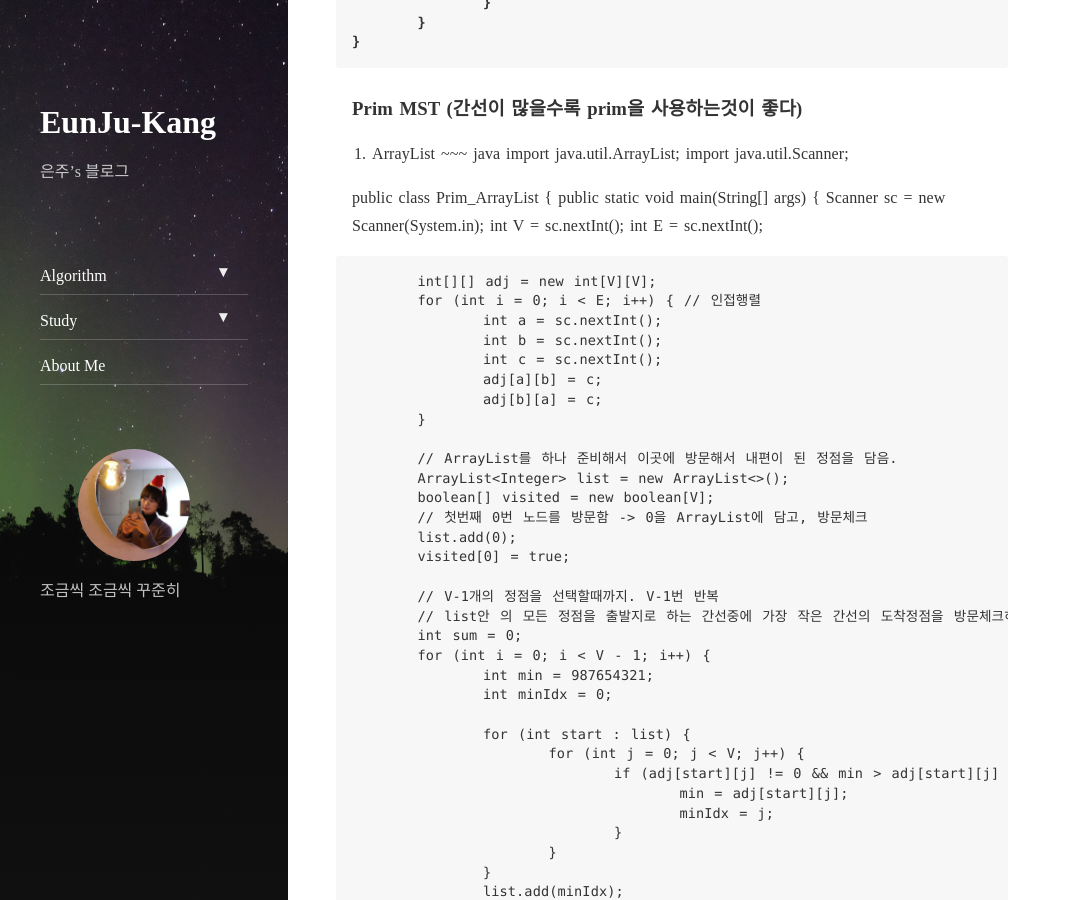
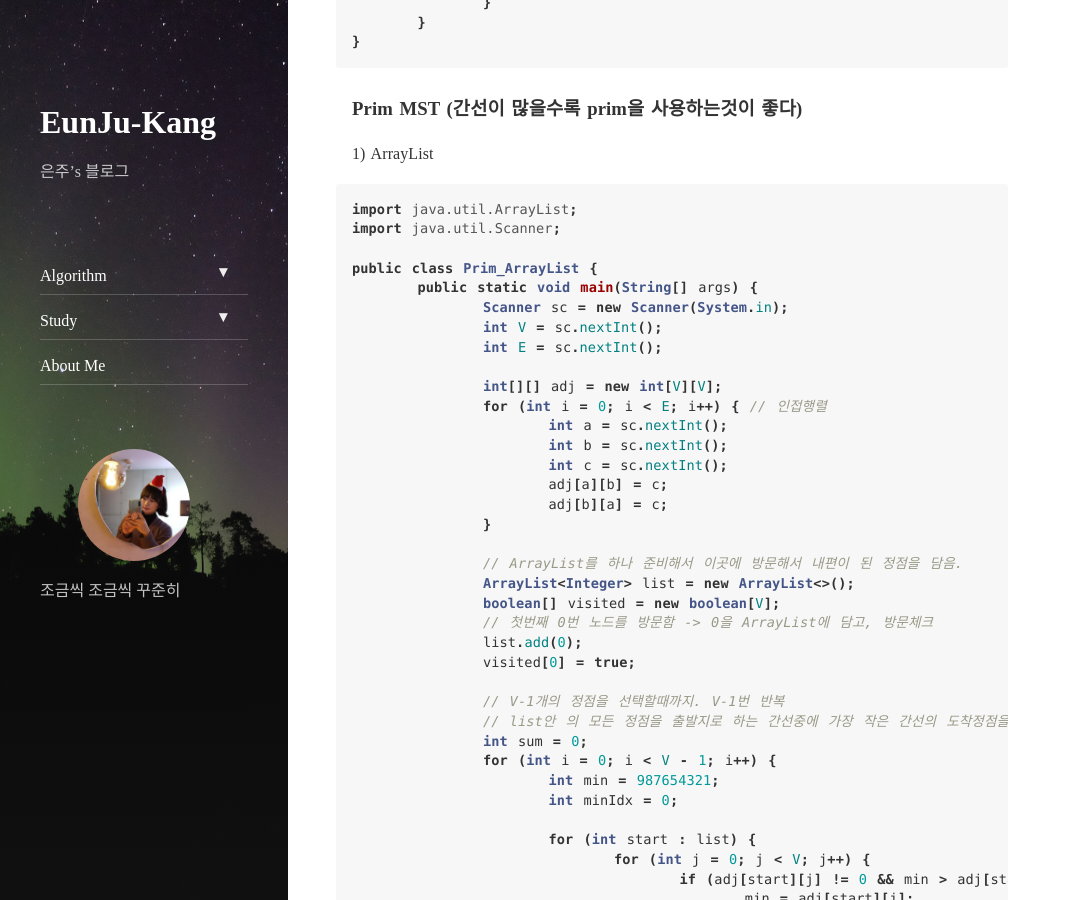
Before and after one commit to EunJu-Kang/EunJu-Kang.github.io, a Jekyll site: the page built from _posts/2020-02-18-study-3-MST_최소신장트리.md, in a window 1280 px wide and 900 px high, scrolled down 3276 px. Shown: the whole window, without its empty margins (0-1071 px from the left). Built offline with Jekyll 4.4.1, drawn with Linux system fonts in a browser that asks for light colours; nearby versions of some CDN libraries; some of the changed text lies outside the part shown.

Commit message:
Update 2020-02-18-study-3-MST_최소신장트리.md

```diff
--- a/_posts/2020-02-18-study-3-MST_최소신장트리.md
+++ b/_posts/2020-02-18-study-3-MST_최소신장트리.md
@@ -130,7 +130,7 @@ public class Kruskal {
 ~~~
 
 ### Prim MST (간선이 많을수록 prim을 사용하는것이 좋다)
-1. ArrayList
+1) ArrayList
 ~~~ java
 import java.util.ArrayList;
 import java.util.Scanner;
@@ -183,7 +183,7 @@ public class Prim_ArrayList {
 ~~~
 
 
-2. Priority Queue
+2) Priority Queue
 ~~~ java
 import java.util.ArrayList;
 import java.util.PriorityQueue;
```
